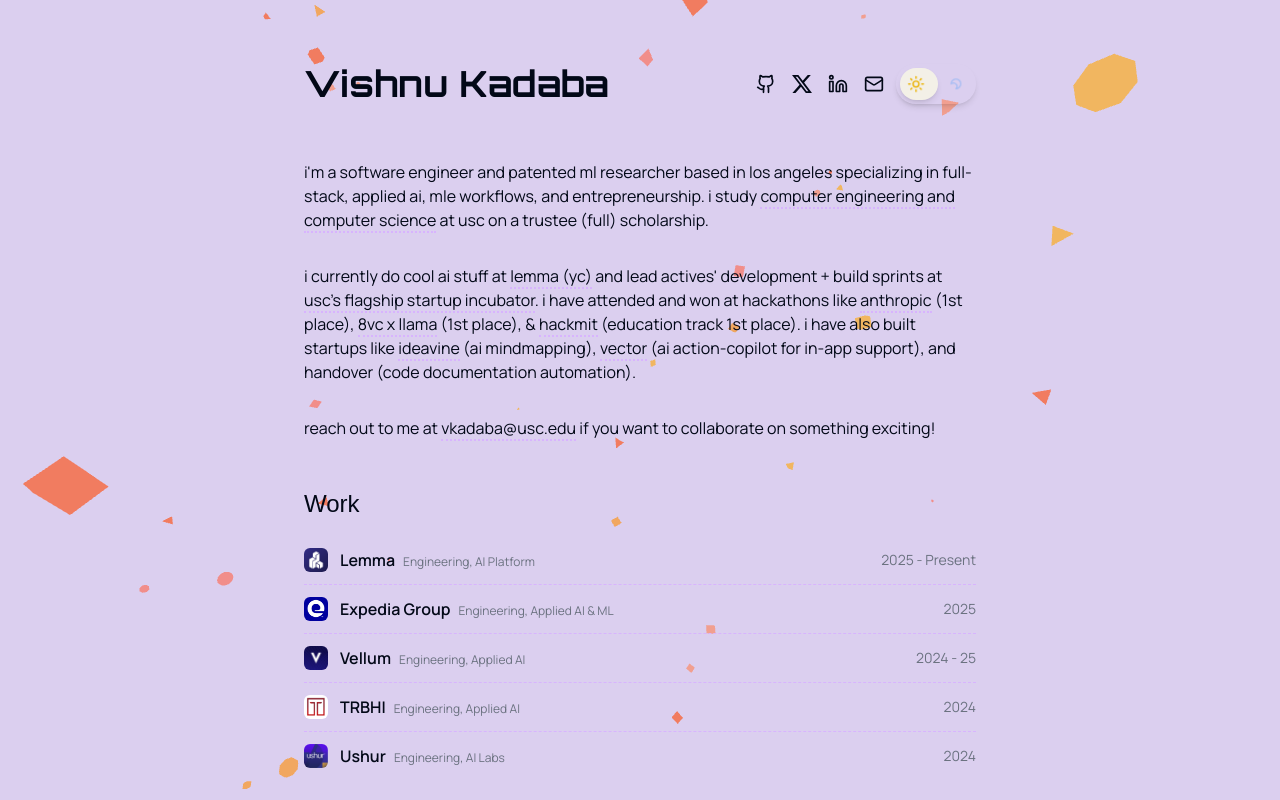
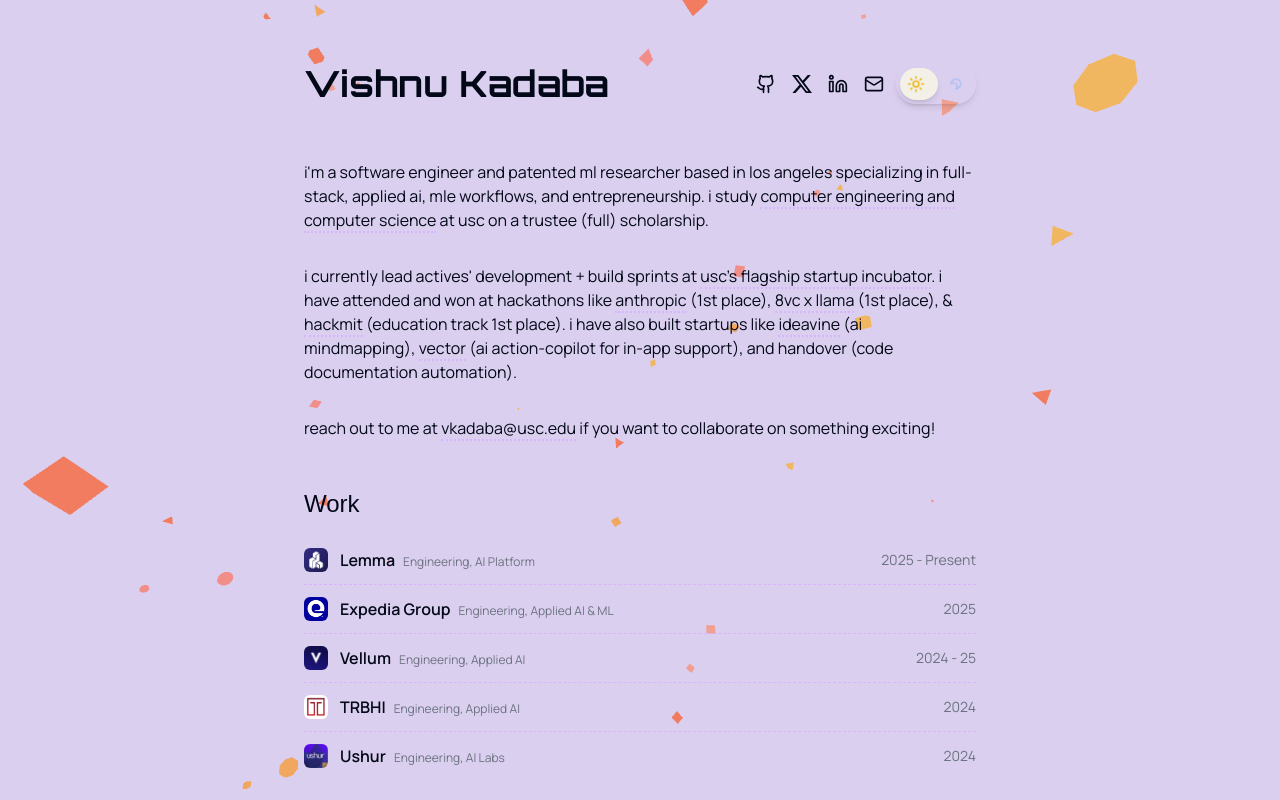
Before and after one commit to VishnuK1947/vishnukadaba.dev, a React (Vite) app: page / in a window 1280 px wide. Shown: the top 800 px of the page. Built offline with nearby package versions, Linux system fonts and the light colour scheme.

Commit message:
Update current role description in Bio component

```diff
--- a/src/components/Bio.tsx
+++ b/src/components/Bio.tsx
@@ -25,16 +25,7 @@
       </p>
 
       <p className="text-sm md:text-base">
-        I currently do cool AI stuff at{' '}
-        <a
-          href="https://www.uselemma.ai/"
-          className="border-b-2 border-dotted border-purple-300 hover:border-purple-400 transition-colors"
-          target="_blank"
-          rel="noopener noreferrer"
-        >
-          Lemma (YC)
-        </a>{' '}
-        and lead Actives' Development + Build Sprints at{' '}
+        I currently lead Actives' Development + Build Sprints at{' '}
         <a
           href="https://uscsep.com/"
           className="border-b-2 border-dotted border-purple-300 hover:border-purple-400 transition-colors"
```
